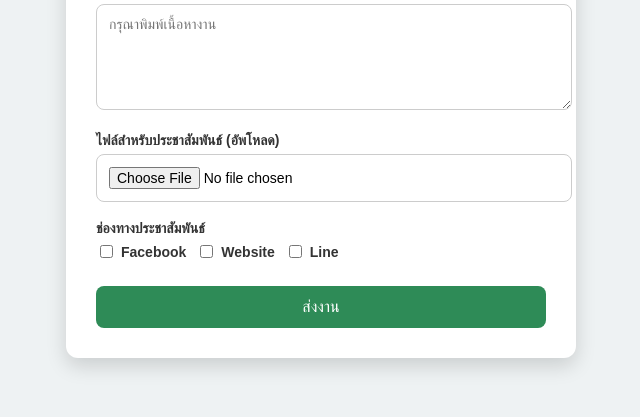
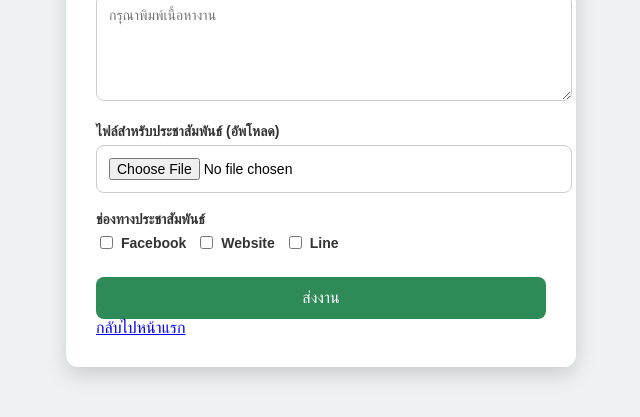
Before and after one commit to qwerty3344io/graphicio, a plain HTML site: page form_page.html in a window 1280 px wide. Shown: the part 279-696 px from the top of the page, without its empty margins (319-959 px from the left). Drawn offline with Linux system fonts and the light colour scheme.

Commit message:
Update form_page.html

```diff
--- a/form_page.html
+++ b/form_page.html
@@ -124,6 +124,7 @@
             <button type="submit">ส่งงาน</button>
         </div>
     </form>
+ <a href="/" class="myButton">กลับไปหน้าแรก</a>
 </div>
 </body>
 </html>
```
